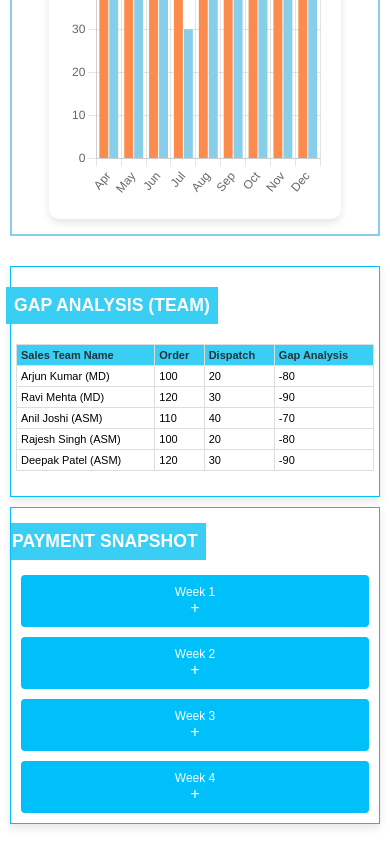
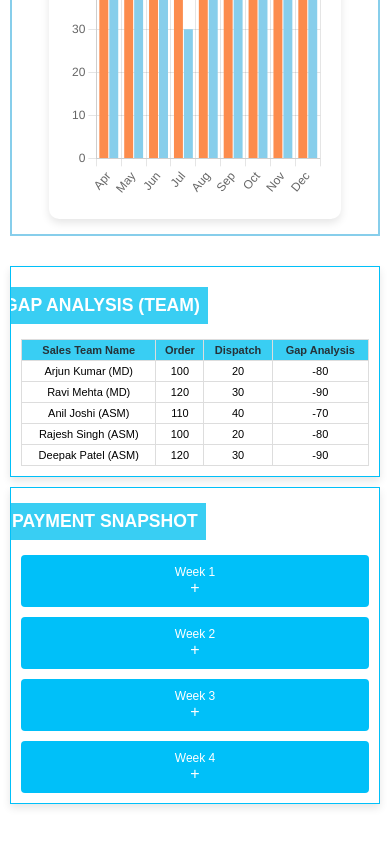
Before and after one commit to Arifkhankhankhankhan/DashBoard_company, a React (Vite) app: page / in a window 390 px wide. Shown: the part 6194-7038 px from the top of the page. Built offline with nearby package versions, Linux system fonts and the light colour scheme.

Commit message:
Update GapAnalysis.css

```diff
--- a/src/components/GapAnalysis/GapAnalysis.css
+++ b/src/components/GapAnalysis/GapAnalysis.css
@@ -1,61 +1,67 @@
 .gap-analysis {
-  width: 97%;
+  width: 100%;
+  max-width: 1200px;
   background-color: #ffffff;
   border: 1px solid #00c0f9;
+  margin: 10px auto;
   box-shadow: 0 4px 8px rgba(0, 0, 0, 0.1);
   font-family: "Arial", sans-serif;
-  margin: 20px auto; /* Center on the page */
-  padding: 10px; /* Add padding for better spacing */
+  overflow: hidden;
+  padding: 20px; /* Optional padding for content spacing */
 }
 
 .gap-table {
-  width: 100%; /* Make table responsive */
+  width: calc(100% - 40px); /* Subtract margin from total width */
+  margin: 20px auto; /* Center table with a 20px margin */
   border-collapse: collapse;
-  margin: 20px 0; /* Adjust margin */
 }
 
 .gap-table th,
 .gap-table td {
-  text-align: left;
+  text-align: center;
   padding: 10px;
   border: 1px solid #ddd;
-  font-size: 14px; /* Adjust font size */
+  font-size: 15px;
 }
 
 .gap-table th {
   background-color: #39CEF3;
   color: #263238;
-  font-size: 15px; /* Slightly larger for headings */
+  font-size: 15px;
 }
 
 .gap-analysis h2 {
-  margin-left: -10px;
+  margin-left: -20px;
   margin-top: 15px;
   margin-bottom: 15px;
   font-size: 1.1rem;
-  width: fit-content; /* Adjust width based on content */
+  width: fit-content;
   background-color: #39CEF3;
   color: white;
   padding: 8px;
-   /* Add rounded corners */
 }
 
 /* Responsive Design */
 @media (max-width: 1024px) {
   .gap-analysis {
-    width: 100%; /* Use full width on smaller screens */
-    margin: 10px auto; /* Reduce margins */
+    width: 100%;
+    margin: 10px auto;
     padding: 10px;
+  }
+
+  .gap-table {
+    width: calc(100% - 20px);
+    margin: 10px auto;
   }
 
   .gap-table th,
   .gap-table td {
-    font-size: 13px; /* Reduce font size */
-    padding: 8px; /* Adjust padding */
+    font-size: 13px;
+    padding: 8px;
   }
 
   h2 {
-    font-size: 1rem; /* Adjust heading size */
+    font-size: 1rem;
     padding: 6px;
   }
 }
@@ -63,32 +69,38 @@
 @media (max-width: 768px) {
   .gap-table th,
   .gap-table td {
-    font-size: 12px; /* Further reduce font size */
+    font-size: 12px;
     padding: 6px;
   }
 
   h2 {
-    font-size: 0.9rem; /* Smaller heading */
+    font-size: 0.9rem;
     padding: 5px;
-    text-align: center; /* Center-align the heading */
+    text-align: center;
   }
 }
 
 @media (max-width: 480px) {
   .gap-analysis {
-    margin: 5px auto; /* Minimal margins for small screens */
+    margin: 5px auto;
     padding: 5px;
+  }
+
+  .gap-table {
+    width: calc(100% - 10px);
+    margin: 5px auto;
   }
 
   .gap-table th,
   .gap-table td {
-    font-size: 11px; /* Compact font size */
-    padding: 4px; /* Compact padding */
+    font-size: 11px;
+    padding: 4px;
   }
 
   h2 {
     font-size: 0.8rem;
     padding: 4px;
     margin: 10px 0;
+
   }
 }
```
